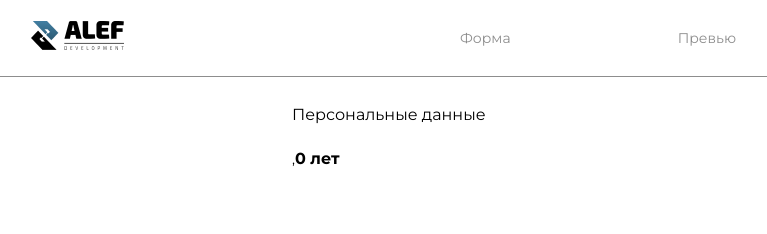
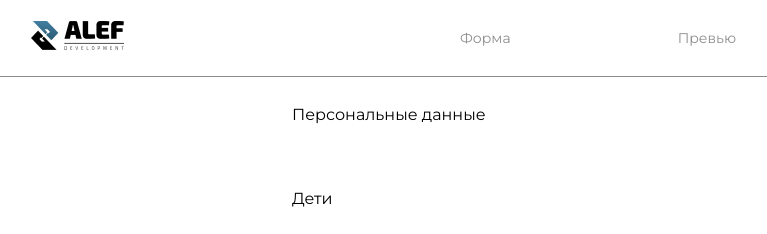
Before and after one commit to Svetlana-Gubina/alef-test, a Vue app: page /preview in a window 1280 px wide. Shown: the top 234 px of the page, without its empty margins (60-827 px from the left). Built offline with nearby package versions, Linux system fonts and the light colour scheme.

Commit message:
change Pinia store for local storage

```diff
--- a/package.json
+++ b/package.json
@@ -20,7 +20,6 @@
     "eslint-config-prettier": "^9.1.0",
     "eslint-plugin-vue": "^9.30.0",
     "focus-trap": "^7.6.0",
-    "pinia": "^2.2.6",
     "prettier": "^3.3.3",
     "uuid": "^11.0.2",
     "vue": "^3.5.12",
--- a/src/components/HomeVue.vue
+++ b/src/components/HomeVue.vue
@@ -2,31 +2,32 @@
 import { ref } from "vue";
 import type { Ref } from "vue";
 import { v4 as uuidv4 } from "uuid";
-import { useDataStore } from "../store/store";
-import { storeToRefs } from "pinia";
 import type { User, Person } from "../interfaces/interfaces";
 import ModalComponent from "../components/ModalComponent.vue";
 
 const MAX_KIDS = 5;
 
-const store = useDataStore();
-const { setData } = useDataStore();
-const { userData } = storeToRefs(store);
-
 const isRemoveModalOpened: Ref<boolean> = ref<boolean>(false);
 const isSaveModalOpened: Ref<boolean> = ref<boolean>(false);
 const itemIdToRemove: Ref<string> = ref<string>("");
 
-const user: Ref<User> = ref<User>(userData.value);
+const defaultUser: User= {
+    id: uuidv4(),
+    name: "",
+    age: 0,
+    kids: [],
+};
+
+const user: Ref<User> = ref<User>(JSON.parse(localStorage.getItem("userData") || '""') || defaultUser);
 
 const onSaveData = (): void => {
-  setData(user.value);
+  localStorage.setItem("userData", JSON.stringify(user.value));
 
   openSaveModal();
 
   setTimeout(() => {
     closeSaveModal();
-  }, 1000);
+  }, 2000);
 };
 
 const onAddKid = (): void => {
--- a/src/components/Preview.vue
+++ b/src/components/Preview.vue
@@ -1,15 +1,11 @@
 <script setup lang="ts">
 import { ref } from "vue";
 import type { Ref } from "vue";
-import { useDataStore } from "../store/store";
-import { storeToRefs } from "pinia";
 import type { User } from "../interfaces/interfaces";
 import {parseAge} from "../utils";
 
-const store = useDataStore();
-const { userData } = storeToRefs(store);
 
-const user: Ref<User> = ref<User>(userData.value);
+const user: Ref<User> = ref<User>(JSON.parse(localStorage.getItem("userData") || '""') );
 </script>
 
 <template>
@@ -17,8 +13,10 @@ const user: Ref<User> = ref<User>(userData.value);
     <h1 class="sr-only">Просмотр данных</h1>
     <div class="preview-item item-personal">
       <p class="preview-title">Персональные данные</p>
-      <span>{{ user.name }}</span
-      >,<span>{{ user.age }} {{ parseAge(user.age) }}</span>
+      <div v-if="user.name || user.age" class="wrapper">
+        <span>{{ user.name }}</span
+            >,<span>{{ user.age }} {{ parseAge(user.age) }}</span>
+      </div>
     </div>
     <div class="preview-item">
       <p class="preview-title">Дети</p>
@@ -39,6 +37,11 @@ const user: Ref<User> = ref<User>(userData.value);
   margin-left: 27.5%;
   padding: 0;
   margin-top: 10px;
+}
+
+.wrapper {
+  margin: 0;
+  padding: 0;
 }
 
 .preview-item {
--- a/src/main.ts
+++ b/src/main.ts
@@ -1,12 +1,9 @@
-import { createApp } from "vue";
-import { createPinia } from "pinia";
-import "./style.css";
-import App from "./App.vue";
-import router from "./router/router";
+import { createApp } from 'vue';
+import './style.css';
+import App from './App.vue';
+import router from './router/router';
 
 const app = createApp(App);
-const pinia = createPinia();
 
 app.use(router);
-app.use(pinia);
-app.mount("#app");
+app.mount('#app');
--- a/src/store/store.ts
+++ /dev/null
@@ -1,25 +0,0 @@
-import { defineStore } from "pinia";
-import { ref } from "vue";
-import type { Ref } from "vue";
-import type { User } from "../interfaces/interfaces";
-import { v4 as uuidv4 } from "uuid";
-
-export const useDataStore = defineStore("data", () => {
-  const defaultUser = {
-    id: uuidv4(),
-    name: "",
-    age: 0,
-    kids: [],
-  };
-  const userData: Ref<User> = ref<User>(defaultUser);
-
-  const setData = (newData: User) => {
-    userData.value = newData;
-  };
-
-  function $reset() {
-    userData.value = defaultUser;
-  }
-
-  return { userData, setData, $reset };
-});
```
Also changed, not shown: 1 other file (tests, documents, lock files or other folders).
